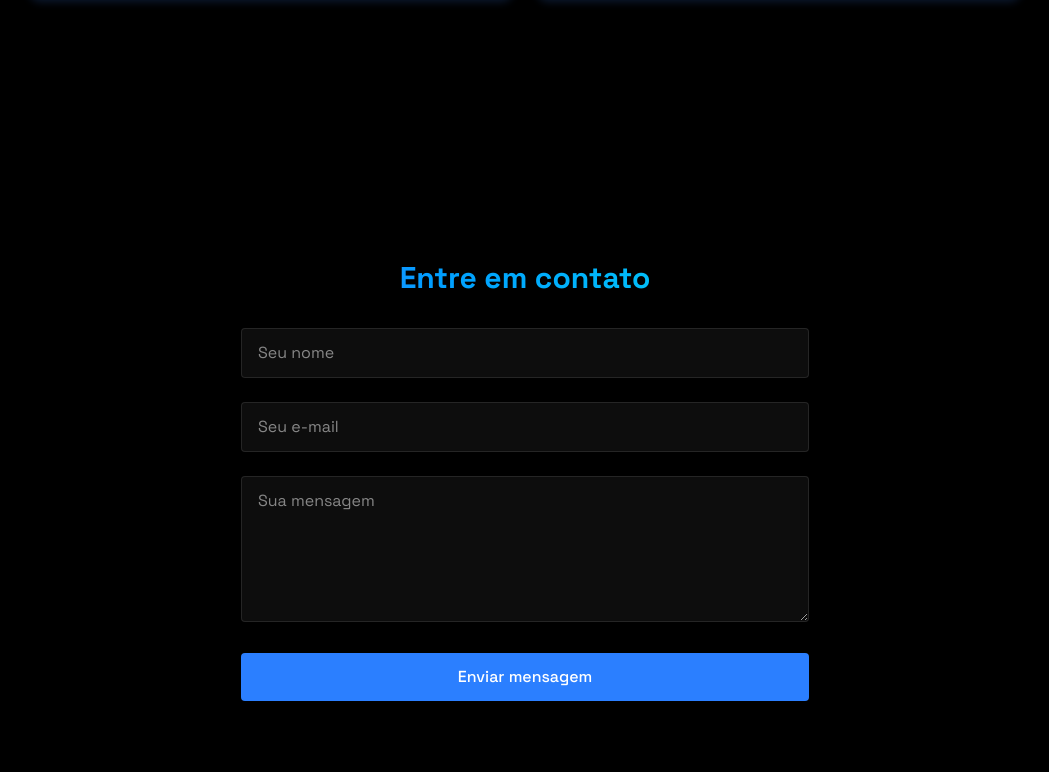
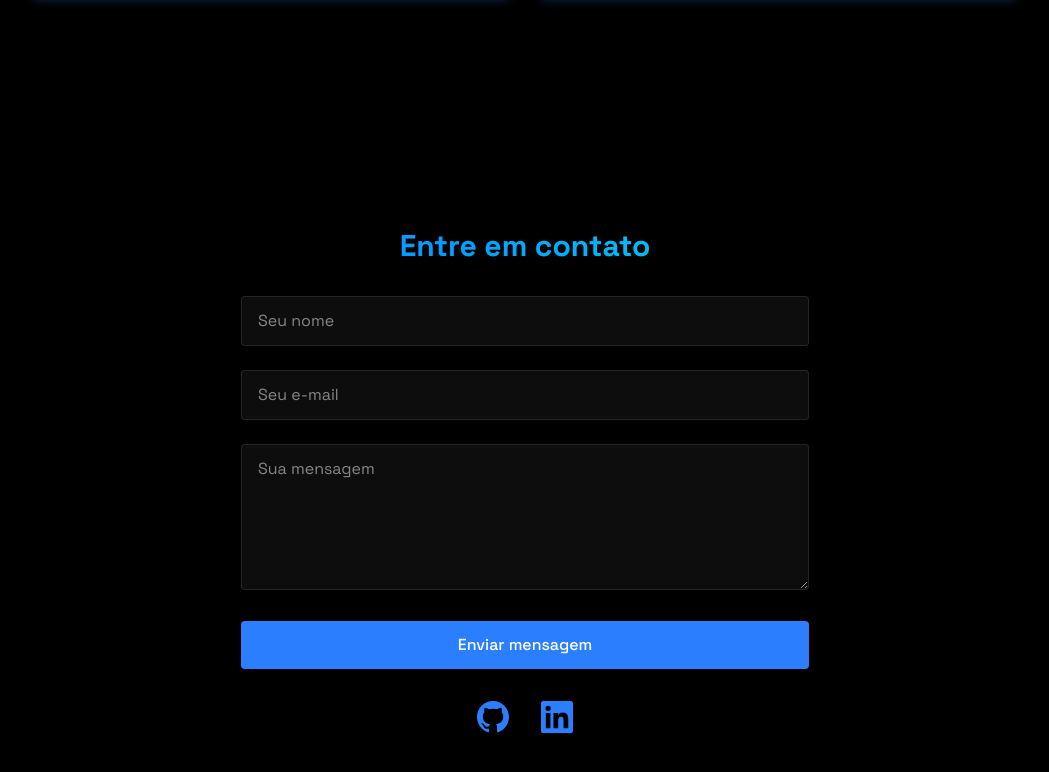
Before and after one commit to kauannlima/portfolio_kauan, a React (Vite) app: page / in a window 1280 px wide. Shown: the part 2672-3444 px from the top of the page, without its empty margins (115-1164 px from the left). Built offline with nearby package versions, Linux system fonts and the light colour scheme.

Commit message:
Primeira versão do portfólio finalziada!

```diff
--- a/src/components/sections/Contact.jsx
+++ b/src/components/sections/Contact.jsx
@@ -8,14 +8,17 @@ export const Contact = () => {
     email: "",
     message: "",
   });
-  const SERVICE_ID = "service_myf5p97";
-  const TEMPLATE_ID = "template_6iup7dq";
-  const PUBLIC_KEY = "Suei-qIa4nZir7WAT";
+
   const handleSubmit = (e) => {
     e.preventDefault();
 
     emailjs
-      .sendForm(SERVICE_ID, TEMPLATE_ID, e.target, PUBLIC_KEY)
+      .sendForm(
+        import.meta.env.VITE_SERVICE_ID,
+        import.meta.env.VITE_TEMPLATE_ID,
+        e.target,
+        import.meta.env.VITE_PUBLIC_KEY
+      )
       .then((result) => {
         alert("Mensagem enviada!");
         setFormData({ name: "", email: "", message: "" });
@@ -83,6 +86,42 @@ export const Contact = () => {
               Enviar mensagem
             </button>
           </form>
+          <div className="mt-8 flex justify-center space-x-8 text-blue-500 hover:text-blue-400 transition">
+            <a
+              href="https://github.com/kauannlima"
+              target="_blank"
+              rel="noopener noreferrer"
+              aria-label="GitHub"
+              className="hover:text-blue-600"
+            >
+              <svg
+                className="w-8 h-8"
+                fill="currentColor"
+                viewBox="0 0 24 24"
+                aria-hidden="true"
+              >
+                <path d="M12 0C5.37 0 0 5.373 0 12c0 5.303 3.438 9.8 8.205 11.387.6.113.82-.258.82-.577v-2.165c-3.338.726-4.033-1.416-4.033-1.416-.546-1.387-1.333-1.757-1.333-1.757-1.089-.745.083-.729.083-.729 1.205.084 1.838 1.237 1.838 1.237 1.07 1.835 2.807 1.305 3.492.997.108-.776.418-1.305.762-1.605-2.665-.305-5.466-1.333-5.466-5.932 0-1.31.468-2.38 1.235-3.22-.124-.303-.535-1.527.117-3.176 0 0 1.008-.322 3.301 1.23a11.5 11.5 0 013.003-.404 11.5 11.5 0 013.003.404c2.291-1.552 3.298-1.23 3.298-1.23.653 1.649.243 2.873.12 3.176.77.84 1.233 1.91 1.233 3.22 0 4.61-2.804 5.624-5.475 5.922.43.37.814 1.102.814 2.222v3.293c0 .321.217.694.825.576C20.565 21.796 24 17.3 24 12c0-6.627-5.373-12-12-12z" />
+              </svg>
+            </a>
+
+            <a
+              href="https://www.linkedin.com/in/kauanlima-dev/"
+              target="_blank"
+              rel="noopener noreferrer"
+              aria-label="LinkedIn"
+              className="hover:text-blue-600"
+            >
+              {/* Ícone LinkedIn SVG */}
+              <svg
+                className="w-8 h-8"
+                fill="currentColor"
+                viewBox="0 0 24 24"
+                aria-hidden="true"
+              >
+                <path d="M20.447 20.452H16.9v-5.569c0-1.328-.025-3.037-1.85-3.037-1.851 0-2.134 1.445-2.134 2.939v5.667H9.356V9h3.415v1.561h.05c.476-.9 1.637-1.85 3.37-1.85 3.6 0 4.267 2.37 4.267 5.455v6.286zM5.337 7.433a1.978 1.978 0 110-3.956 1.978 1.978 0 010 3.956zm1.72 13.019H3.619V9h3.438v11.452zM22.225 0H1.771C.792 0 0 .774 0 1.729v20.542C0 23.22.792 24 1.771 24h20.451C23.2 24 24 23.22 24 22.271V1.729C24 .774 23.2 0 22.225 0z" />
+              </svg>
+            </a>
+          </div>
         </div>
       </RevealOnScroll>
     </section>
```
Also changed, not shown: 1 other file (tests, documents, lock files or other folders).
